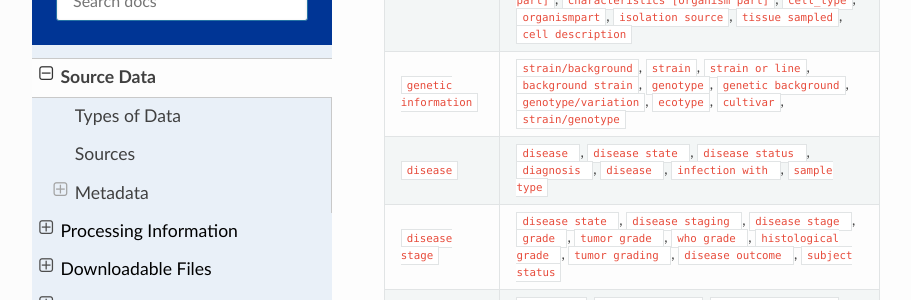
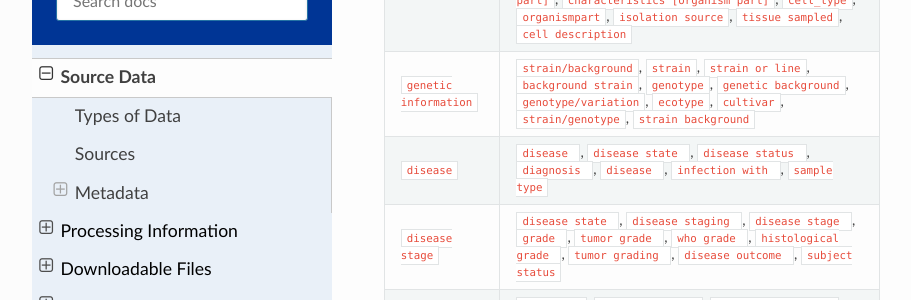
Before and after one commit to AlexsLemonade/refinebio-docs, a Sphinx documentation site: the page built from docs/main_text.md, in a window 1280 px wide and 900 px high, scrolled down 2253 px. Shown: the part 149-449 px from the top of the window, without its empty margins (158-1069 px from the left). Built offline with Sphinx 7.4.7 and the Read the Docs theme 2.0.0, drawn with Linux system fonts in a browser that asks for light colours.

Commit message:
Add strain background to genetic info

```diff
--- a/docs/main_text.md
+++ b/docs/main_text.md
@@ -47,7 +47,7 @@ Values are stripped of white space and forced to lowercase.
 | Harmonized key | Keys from data sources |
 |:----------------:|-------------------------|
 | `specimen part` | `organism part`, `cell type`, `tissue`, `tissue type`, `tissue source`, `tissue origin`, `source tissue`, `tissue subtype`, `tissue/cell type`, `tissue region`,  `tissue compartment`,  `tissues`, `tissue of origin`, `tissue-type`,  `tissue harvested`, `cell/tissue type`, `tissue subregion`, `organ`, `characteristic [organism part]`, `characteristics [organism part]`, `cell_type`, `organismpart`, `isolation source`, `tissue sampled`, `cell description`
-| `genetic information` | `strain/background`, `strain`,  `strain or line`, `background strain`, `genotype`, `genetic background`, `genotype/variation`, `ecotype`, `cultivar`, `strain/genotype`|
+| `genetic information` | `strain/background`, `strain`,  `strain or line`, `background strain`, `genotype`, `genetic background`, `genotype/variation`, `ecotype`, `cultivar`, `strain/genotype`, `strain background`|
 | `disease` |  `disease `, `disease state `, `disease status `, `diagnosis `, `disease `, `infection with `, `sample type ` |
 | `disease stage` | `disease state `, `disease staging `, `disease stage `, `grade `, `tumor grade `,  `who grade `, `histological grade `, `tumor grading `, `disease outcome `, `subject status ` |
 | `treatment` | `treatment`, `treatment group`, `treatment protocol`,  `drug treatment`, `clinical treatment` |
```
